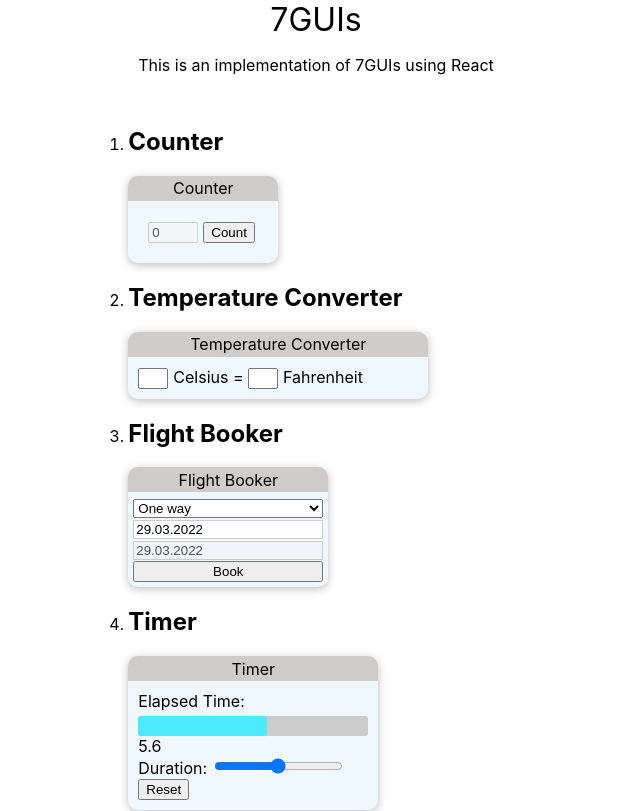
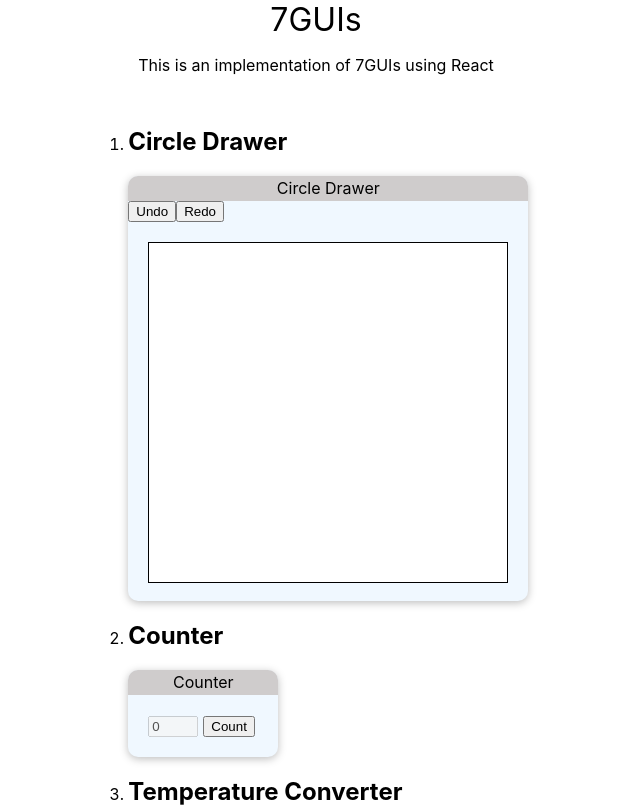
Before and after one commit to taylormitchell/7guis, a React (Create React App) app: page / in a window 1280 px wide. Shown: the top 811 px of the page, without its empty margins (324-964 px from the left). Built offline with nearby package versions, Linux system fonts and the light colour scheme.

Commit message:
Add CircleDrawer

```diff
--- a/src/App.js
+++ b/src/App.js
@@ -4,6 +4,7 @@ import FlightBooker from './components/FlightBooker/FlightBooker';
 import TemperatureConverter from './components/TemperatureConverter/TemperatureConverter';
 import Timer from './components/Timer/Timer';
 import CRUD from './components/CRUD/CRUD';
+import CircleDrawer from './components/CircleDrawer/CircleDrawer';
 
 function App() {
   return (
@@ -11,6 +12,10 @@ function App() {
       <header className="App-header">7GUIs</header>
       <p>This is an implementation of 7GUIs using React</p>
       <ol>
+        <li>
+          <h2>Circle Drawer</h2>
+          <CircleDrawer />
+        </li>
         <li>
           <h2>Counter</h2>
           <Counter />
--- /dev/null
+++ b/src/components/CircleDrawer/Circle.js
@@ -0,0 +1,23 @@
+import style from "./CircleDrawer.module.css";
+
+const Circle = (props) => {
+  let top = props.y - props.radius;
+  let left = props.x - props.radius;
+  let diameter = 2 * props.radius;
+
+  return (
+    <div
+      className={style["circle"]}
+      onClick={props.onClick}
+      style={{
+        top: `${top}px`,
+        left: `${left}px`,
+        width: `${diameter}px`,
+        height: `${diameter}px`,
+        borderRadius: `${props.radius}px`,
+      }}
+    />
+  );
+};
+
+export default Circle;
--- /dev/null
+++ b/src/components/CircleDrawer/CircleDrawer.js
@@ -0,0 +1,109 @@
+import style from "./CircleDrawer.module.css";
+import { useRef, useState } from "react";
+import Window from "../Window/Window";
+import Circle from "./Circle";
+import CircleSlider from "./CircleSlider";
+import _ from "lodash";
+
+const CircleDrawer = (props) => {
+  const DEFAULT_RADIUS = 20;
+
+  const [circles, setCircles] = useState({});
+  const [undoStack, setUndoStack] = useState([]);
+  const [redoStack, setRedoStack] = useState([]);
+  const [sliderTop, setSliderTop] = useState(0);
+  const [sliderLeft, setSliderLeft] = useState(0);
+  const [sliderShow, setSliderShow] = useState(false);
+  const [selectedCircleId, setSelectedCircleId] = useState(-1);
+  const canvas = useRef();
+
+  const undoStackPush = (item) => setUndoStack((prev) => [...prev, item]);
+  const undoStackPop = () => {
+    let lastState = undoStack.pop() || {};
+    setUndoStack(undoStack);
+    return lastState;
+  };
+  const redoStackPush = (item) => setRedoStack((prev) => [...prev, item]);
+  const redoStackPop = () => {
+    let lastState = redoStack.pop() || {};
+    setRedoStack(redoStack);
+    return lastState;
+  };
+
+  const canvasClickHandler = (e) => {
+    if (sliderShow) return;
+    let rect = canvas.current.getBoundingClientRect();
+    let x = e.clientX - rect.left;
+    let y = e.clientY - rect.top;
+    let id = _.uniqueId("circle_");
+    let circle = { id: id, radius: DEFAULT_RADIUS, x: x, y: y };
+    undoStackPush(_.cloneDeep(circles));
+    setCircles((prev) => {
+      return { ...prev, [circle.id]: circle };
+    });
+  };
+
+  const undoHandler = (e) => {
+    if (!undoStack.length) return;
+    redoStackPush(circles);
+    setCircles(undoStackPop());
+  };
+
+  const redoHandler = () => {
+    if (!redoStack.length) return;
+    undoStackPush(circles);
+    setCircles(redoStackPop());
+  };
+
+  const sliderOpenHandler = (circleId, event) => {
+    setSliderTop(event.pageY);
+    setSliderLeft(event.pageX);
+    setSliderShow(true);
+    setSelectedCircleId(circleId);
+    undoStackPush(_.cloneDeep(circles));
+    event.stopPropagation();
+  };
+
+  const sliderCloseHandler = (circleId) => {
+    let circle = circles[circleId];
+    let prevCircle = undoStack.slice(-1)[0][circleId] || null;
+    if (prevCircle.radius !== circle.radius) {
+        undoStackPop();
+    }
+    setSliderShow(false);
+  };
+
+  const sliderChangeHandler = (circleId, event) => {
+    let circle = circles[circleId];
+    let radius = Number(event.target.value);
+    setCircles({ ...circles, [circleId]: { ...circle, radius: radius } });
+  };
+
+  return (
+    <Window title="Circle Drawer">
+      <div className={style["circle-drawer"]}>
+        <header>
+          <button onClick={undoHandler}>Undo</button>
+          <button onClick={redoHandler}>Redo</button>
+        </header>
+        <section>
+          <div ref={canvas} className={style["canvas"]} onClick={canvasClickHandler}>
+            {Object.entries(circles).map(([id, c]) => (
+              <Circle key={id} {...c} onClick={sliderOpenHandler.bind(null, id)} />
+            ))}
+          </div>
+        </section>
+      </div>
+      {sliderShow ? (
+        <CircleSlider
+          top={sliderTop}
+          left={sliderLeft}
+          onChange={sliderChangeHandler.bind(null, selectedCircleId)}
+          onClose={sliderCloseHandler.bind(null, selectedCircleId)}
+        />
+      ) : null}
+    </Window>
+  );
+};
+
+export default CircleDrawer;
--- /dev/null
+++ b/src/components/CircleDrawer/CircleDrawer.module.css
@@ -0,0 +1,46 @@
+
+.circle-drawer {
+    display: flex;
+    flex-direction: column;
+    width: 400px;
+    height: 400px;
+}
+
+.circle-drawer header {
+    flex: 0 0 auto;
+    display: flex;
+}
+
+.circle-drawer section {
+    flex: 1 1 auto;
+}
+
+.canvas {
+    position: relative;
+    top: 0;
+    right: 0;
+    width: 90%;
+    height: 90%;
+    margin: 5%;
+    border: 1px solid #000;
+    background-color: white;
+    overflow: hidden;
+}
+
+.circle {
+    position: absolute;
+    width: 50px;
+    height: 50px;
+    border-radius: 25px;
+    border: 1px solid #000;
+    background-color: rgb(255, 255, 255);
+    cursor: pointer;
+}
+
+.circle-drawer li {
+    list-style: none;
+}
+
+.modal-container {
+    position: relative;
+}
--- /dev/null
+++ b/src/components/CircleDrawer/CircleSlider.js
@@ -0,0 +1,37 @@
+import { useEffect } from "react";
+import style from "./CircleSlider.module.css";
+
+const CircleSlider = (props) => {
+
+  // Close slider when anywhere but the slider is clicked
+  useEffect(() => {
+    const handler = document.addEventListener("click", (e) => {
+      let modal = document.querySelector("." + style["circle-slider"]);
+      if (modal && modal.contains(e.target)) {
+        return;
+      }
+      props.onClose();
+      e.stopPropagation();
+    });
+    return () => document.removeEventListener("click", handler);
+  }, []);
+
+  return (
+    <div
+      className={style["circle-slider"]}
+      style={{ top: `${props.top}px`, left: `${props.left}px` }}
+    >
+      <label htmlFor="diamSlider">Adjust Diameter</label>
+      <input
+        type="range"
+        min={1}
+        max={30}
+        value={props.diameter}
+        id="diamSlider"
+        onChange={props.onChange}
+      />
+    </div>
+  );
+};
+
+export default CircleSlider;
--- /dev/null
+++ b/src/components/CircleDrawer/CircleSlider.module.css
@@ -0,0 +1,12 @@
+
+.circle-slider {
+    display: flex;
+    flex-direction: column;
+    align-items: center;
+    position: absolute;
+    font-size: small;
+    width: 150px;
+    padding: 5px;
+    border-radius: 5px;
+    background-color: gainsboro;
+}
```
